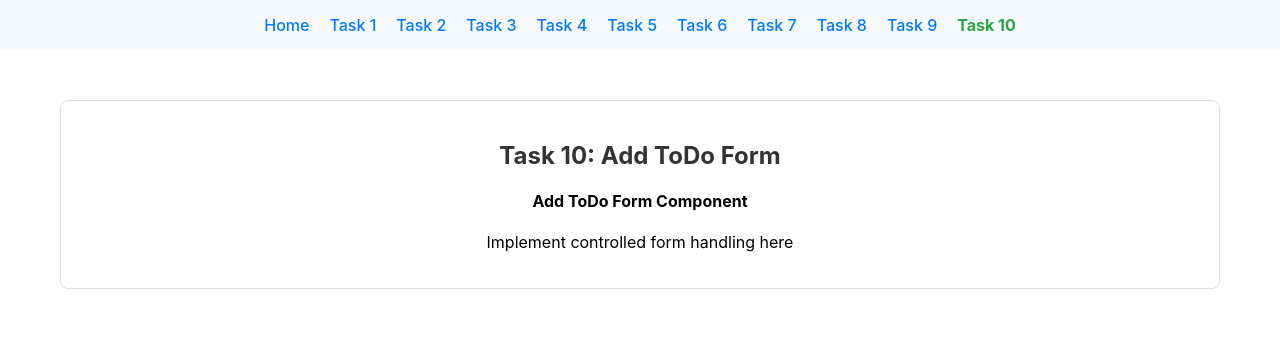
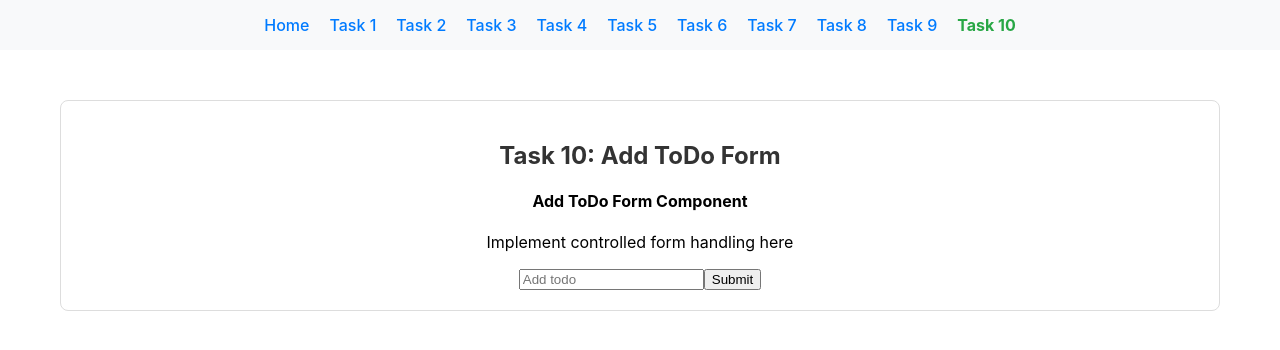
Before and after one commit to annakharitonchik/Node.js-Pre-Trainee-Course-Solutions, a React (Create React App) app in the folder React-CSS/react-todo-app/: page /task-10 in a window 1280 px wide. Shown: the top 350 px of the page. Built offline with nearby package versions, Linux system fonts and the light colour scheme.

Commit message:
implement AddTodo Form Component

```diff
--- a/React-CSS/react-todo-app/src/solutions/task-10/AddToDoForm.tsx
+++ b/React-CSS/react-todo-app/src/solutions/task-10/AddToDoForm.tsx
@@ -73,38 +73,33 @@ import { Todo } from '../../types';
  * - Clear form after successful submission
  */
 export const AddToDoForm: React.FC = () => {
-  // TODO: Implement the AddToDoForm component
-  //
-  // Requirements:
-  // 1. Create a controlled form with input field
-  // 2. Add a submit button
-  // 3. Handle form submission properly
-  // 4. Clear the form after submission
-  // 5. Validate that input is not empty
-  //
-  // Example implementation:
-  // const [title, setTitle] = useState('');
-  // const [todos, setTodos] = useState<Todo[]>([]);
-  //
-  // const handleSubmit = (e: React.FormEvent) => {
-  //   e.preventDefault();
-  //   if (!title.trim()) return;
-  //
-  //   const newTodo: Todo = {
-  //     id: Date.now(),
-  //     title: title.trim(),
-  //     completed: false
-  //   };
-  //
-  //   setTodos([...todos, newTodo]);
-  //   setTitle('');
-  // };
+   const [title, setTitle] = useState('');
+   const [todos, setTodos] = useState<Todo[]>([]);
+   const handleSubmit = (e: React.FormEvent) => {
+     e.preventDefault();
+     if (!title.trim()) return;
+
+     const newTodo: Todo = {
+       id: Date.now(),
+       title: title.trim(),
+       completed: false
+     };
+
+     setTodos([...todos, newTodo]);
+     setTitle('');
+   };
 
   return (
     <div>
-      {/* TODO: Replace this with your implementation */}
+
       <h4>Add ToDo Form Component</h4>
       <p>Implement controlled form handling here</p>
+        <input  placeholder = "Add todo" value = {title} onChange = {(e)=>{
+            setTitle(e.target.value)}}/>
+        <button type= "submit" onClick = {(e)=>handleSubmit(e)}>Submit</button>
+        {todos.map((todo)=>(
+            <div>{todo.title}</div>
+        ))}
     </div>
   );
 };
```
